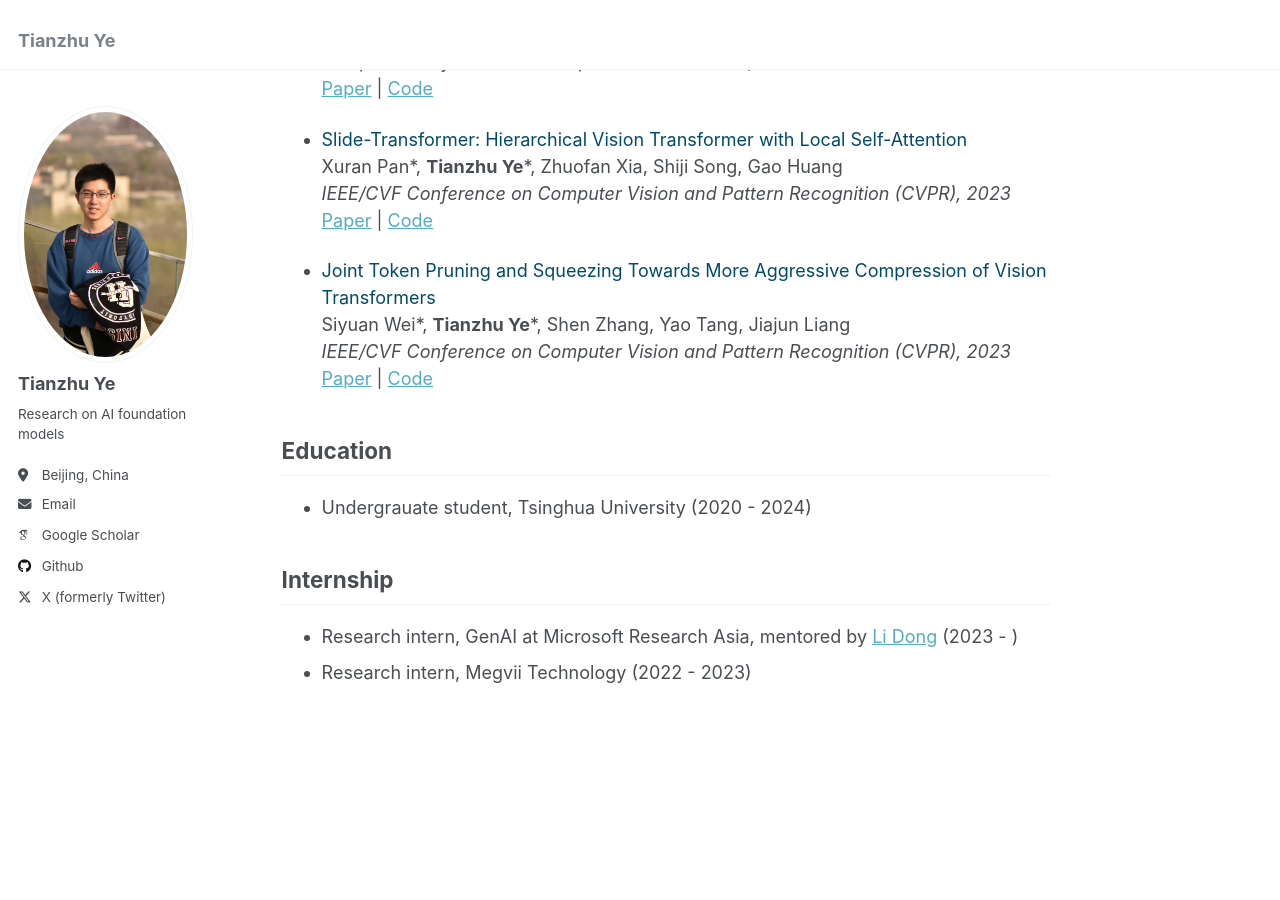
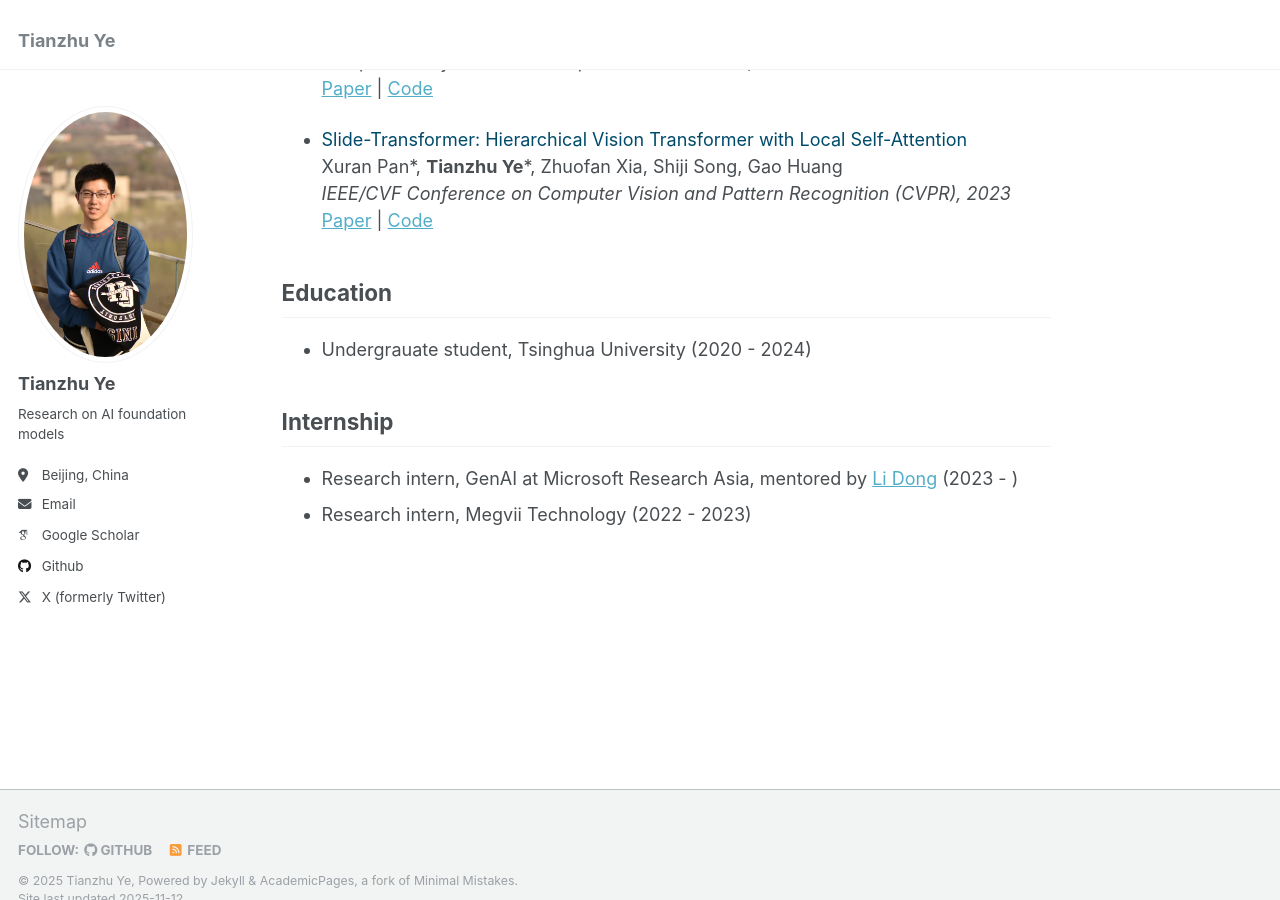
Before and after one commit to YTianZHU/YTianZHU.github.io, a Jekyll site: the page built from _pages/about.md, in a window 1280 px wide and 900 px high, scrolled down 638 px. Built offline with Jekyll 4.4.1, drawn with Linux system fonts in a browser that asks for light colours; some web fonts are replaced.

Commit message:
Remove paper entry from about page
Removed a paper entry related to Joint Token Pruning and Squeezing.

```diff
--- a/_pages/about.md
+++ b/_pages/about.md
@@ -32,10 +32,6 @@ Xuran Pan\*, **Tianzhu Ye**\*, Zhuofan Xia, Shiji Song, Gao Huang
 *IEEE/CVF Conference on Computer Vision and Pattern Recognition (CVPR), 2023*
 [Paper](https://arxiv.org/abs/2304.04237) | [Code](https://github.com/LeapLabTHU/Slide-Transformer)
 
-- <span style="color:#004B6B">Joint Token Pruning and Squeezing Towards More Aggressive Compression of Vision Transformers</span>
-Siyuan Wei\*, **Tianzhu Ye**\*, Shen Zhang, Yao Tang, Jiajun Liang
-*IEEE/CVF Conference on Computer Vision and Pattern Recognition (CVPR), 2023*
-[Paper](https://arxiv.org/abs/2304.10716) | [Code](https://github.com/megvii-research/TPS-CVPR2023)
 
 ## Education
 - Undergrauate student, Tsinghua University (2020 - 2024)
```
